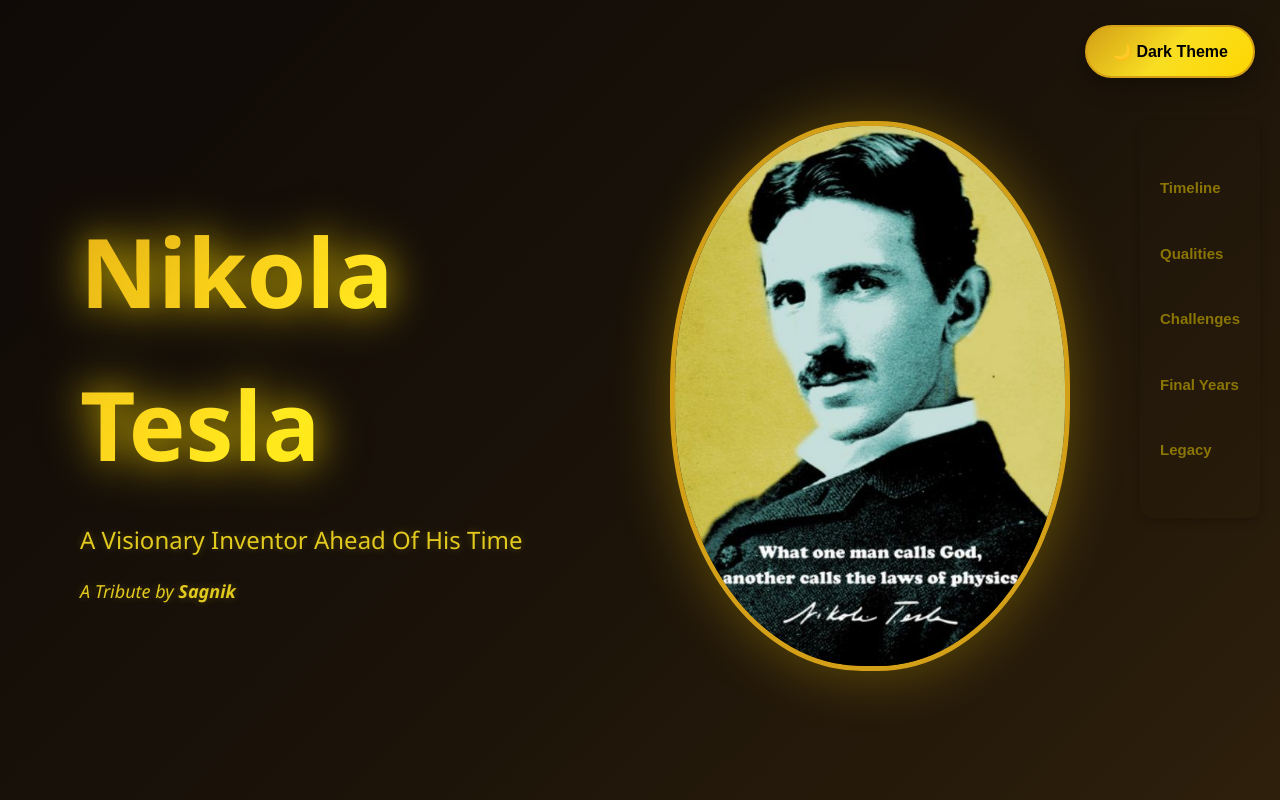
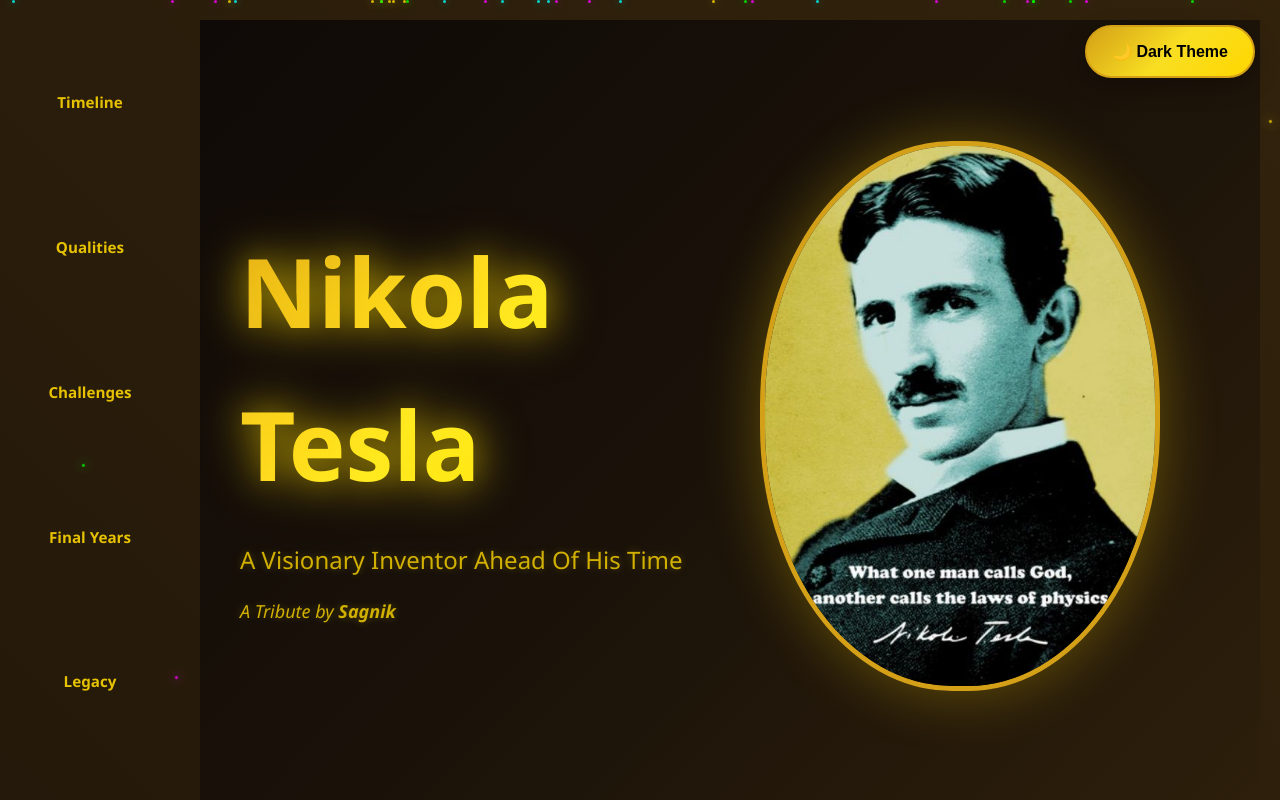
Before and after one commit to Aadrxh/Nikola-Tesla-Illuminating-Legacies, a plain HTML site: page index.htm in a window 1280 px wide. Shown: the top 800 px of the page. Drawn offline with Linux system fonts and the light colour scheme.

Commit message:
fixed light theme

```diff
--- a/index.htm
+++ b/index.htm
@@ -17,7 +17,18 @@
     <div class="particles"></div>
 
     <button class="theme-toggle" onclick="toggleTheme()">🌙 Dark Theme</button>
+    <!-- Sidebar Navigation -->
+    <div class="left-sidebar">
+    <ul>
+        <li><a href="#timeline">Timeline</a></li>
+        <li><a href="#qualities">Qualities</a></li>
+        <li><a href="#challenges">Challenges</a></li>
+        <li><a href="#ending">Final Years</a></li>
+        <li><a href="#legacy">Legacy</a></li>
+    </ul>
+    </div>
 
+    <div class="main-content">
     <header>
         <div class="header-content">
             <div class="header-text">
@@ -33,16 +44,6 @@
             </div>
         </div>
     </header>
-
-    <nav class="side-nav">
-    <ul>
-        <li><a href="#timeline">Timeline</a></li>
-        <li><a href="#qualities">Qualities</a></li>
-        <li><a href="#challenges">Challenges</a></li>
-        <li><a href="#ending">Final Years</a></li>
-        <li><a href="#legacy">Legacy</a></li>
-    </ul>
-    </nav>
 
     <section id="timeline">
         <h2 class="section-title fade-in-on-scroll">Timeline of Tesla's Life Events</h2>
@@ -248,5 +249,6 @@
         </div>
     </section>
     <script src="script.js"></script>
+    </div>
 </body>
 </html>
--- a/script.js
+++ b/script.js
@@ -42,26 +42,27 @@ function toggleTheme() {
     const button = document.querySelector('.theme-toggle');
 
     if (isDarkTheme) {
-        // Light theme
+        // Currently dark theme — switch to light theme
         root.style.setProperty('--primary-color', '#f8f9fa');
         root.style.setProperty('--secondary-color', '#e9ecef');
         root.style.setProperty('--accent-color', '#dee2e6');
         root.style.setProperty('--text-light', '#212529');
         root.style.setProperty('--text-dark', '#495057');
-        button.innerHTML = '☀️ Light Theme';
+        button.innerHTML = '🌙 Dark Theme';  // next theme to switch to
         document.body.style.color = '#212529';
     } else {
-        // Dark theme
+        // Currently light theme — switch to dark theme
         root.style.setProperty('--primary-color', '#1a1a2e');
         root.style.setProperty('--secondary-color', '#16213e');
         root.style.setProperty('--accent-color', '#0f3460');
         root.style.setProperty('--text-light', '#ffffff');
         root.style.setProperty('--text-dark', '#333333');
-        button.innerHTML = '🌙 Dark Theme';
+        button.innerHTML = '☀️ Light Theme';  // next theme to switch to
         document.body.style.color = '#ffffff';
     }
     isDarkTheme = !isDarkTheme;
 }
+
 
 function smoothScroll() {
     document.documentElement.style.scrollBehavior = 'smooth';
--- a/styles.css
+++ b/styles.css
@@ -10,8 +10,8 @@
     --accent-color: #2d1f0b;
     --highlight-color: #3d2a0f;
     --gold-primary: #d4a017;
-    --gold-secondary: #f8de22;
-    --gold-light: #ffd700;
+    --gold-light: #c79e00;
+    --gold-secondary: #e6c200;
     --gold-dark: #b8860b;
     --text-light: #ffffff;
     --text-dark: #000000;
@@ -27,6 +27,8 @@ body {
     color: var(--text-light);
     background: var(--primary-color);
     overflow-x: hidden;
+    padding-left: 180px;
+
 }
 
 /* Enhanced Background Animation */
@@ -204,41 +206,6 @@ header {
         transform: translateX(0);
     }
 }
-
-/* Right-hand side navigation panel */
-.side-nav {
-    position: fixed;
-    top: 120px; /* Below header and dark mode button */
-    right: 20px;
-    padding: 15px 20px;
-    border-radius: 12px;
-    box-shadow: 0 4px 10px rgba(0, 0, 0, 0.2);
-    z-index: 1000;
-    font-family: Arial, sans-serif;
-}
-
-.side-nav ul {
-    list-style: none;
-    padding: 0;
-    margin: 0;
-}
-
-.side-nav li {
-    margin: 40px 0;
-}
-
-.side-nav a {
-    text-decoration: none;
-    color: rgba(160, 136, 2, 0.83);
-    font-weight: bold;
-    transition: color 0.3s;
-    font-size: 15px;;
-}
-
-.side-nav a:hover {
-    color: rgb(255, 217, 0);
-}
-
 
 /* Section Styles */
 section {
@@ -747,3 +714,116 @@ section {
     z-index: 1000;
     animation: teslaSparkle 1.5s ease-out forwards;
 }
+
+/* Refined Left Sidebar */
+.left-sidebar {
+    position: fixed;
+    top: 0;
+    left: 0;
+    width: 160px; /* reduced from 220px */
+    height: 100vh;
+    background: transparent; /* removed solid background */
+    padding: 90px 10px 90px 10px;
+    z-index: 999;
+    overflow-y: auto;
+}
+
+.left-sidebar h2 {
+    color: var(--gold-light);
+    margin-bottom: 20px;
+    font-size: 1.1rem;
+    text-align: center;
+    text-shadow: 0 0 10px var(--shadow-gold);
+}
+
+.left-sidebar ul {
+    list-style: none;
+    padding: 0;
+    margin: 0;
+    display: flex;
+    flex-direction: column;
+    justify-content: space-between;
+    height: 100%;
+}
+
+
+.left-sidebar li {
+    margin-bottom: 15px;
+    text-align: center;
+}
+
+.left-sidebar a {
+    color: var(--gold-secondary);
+    font-weight: bold;
+    text-decoration: none;
+    font-size: 0.95rem;
+    transition: color 0.3s;
+}
+
+.left-sidebar a:hover {
+    color: var(--gold-light);
+}
+
+html {
+    scroll-behavior: smooth;
+}
+
+@media (max-width: 768px) {
+  /* Hide the sidebar */
+  .left-sidebar {
+    display: none;
+  }
+
+  /* Make sure the rest of the content uses full width */
+  body > *:not(.left-sidebar):not(.theme-toggle) {
+    margin-left: 0 !important;
+    width: 100% !important;
+    max-width: 100% !important;
+  }
+
+  /* Optional: Remove any padding/margin that might constrain width */
+  header, section {
+    padding-left: 1rem;
+    padding-right: 1rem;
+  }
+}
+
+/* Remove any padding-left from body */
+body {
+  overflow-x: hidden;
+  font-family: 'Segoe UI', Tahoma, Geneva, Verdana, sans-serif;
+  line-height: 1.6;
+  color: var(--text-light);
+  background: var(--primary-color);
+  padding-left: 0; /* make sure no padding here */
+}
+
+/* Sidebar fixed width */
+.left-sidebar {
+  position: fixed;
+  top: 0;
+  left: 0;
+  width: 180px; /* same width as margin below */
+  height: 100vh;
+  padding: 90px 10px 90px 10px;
+  overflow-y: auto;
+  z-index: 999;
+  background: transparent;
+}
+
+/* Main content shifted right to clear sidebar */
+.main-content {
+  margin-left: 180px; /* same as sidebar width */
+  padding: 20px; /* optional padding inside main content */
+}
+
+/* Responsive: Hide sidebar & remove margin on smaller screens */
+@media (max-width: 768px) {
+  .left-sidebar {
+    display: none;
+  }
+  .main-content {
+    margin-left: 0;
+    padding: 10px; /* optional for smaller screens */
+  }
+}
```
